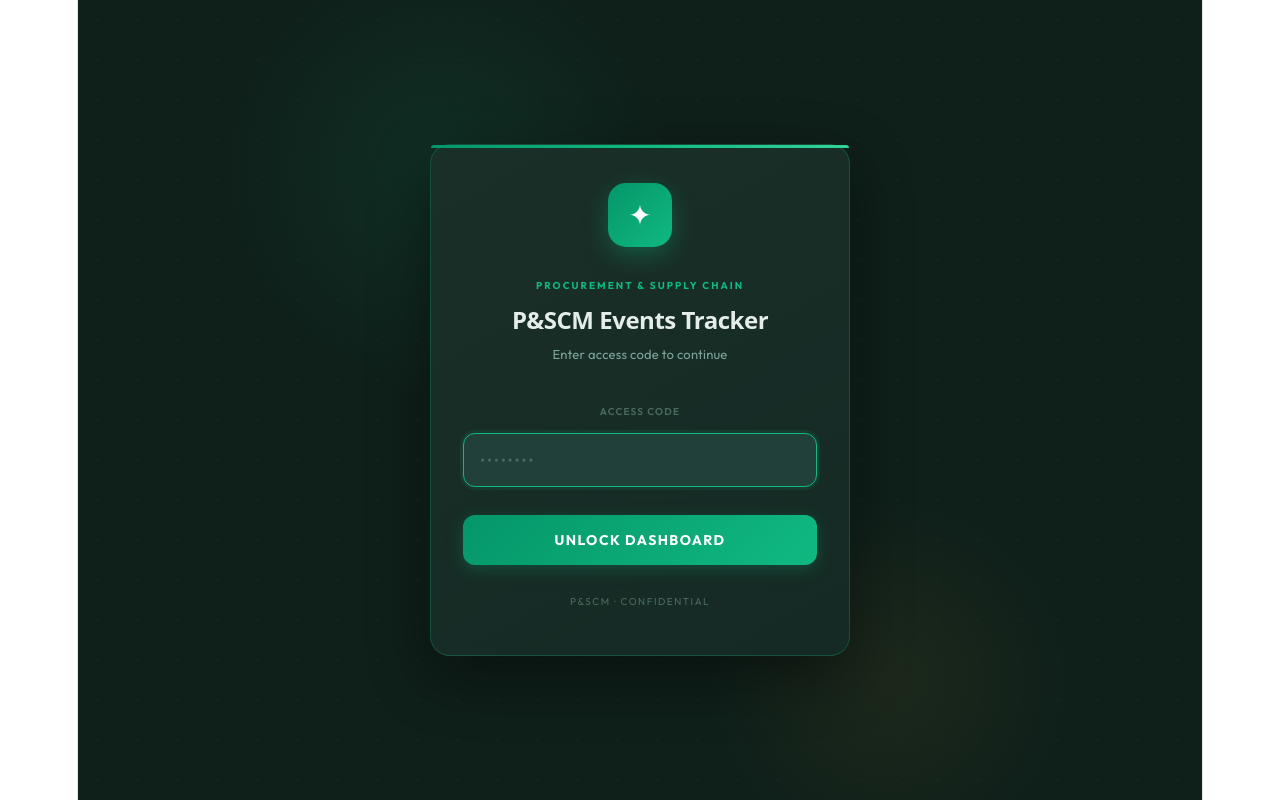
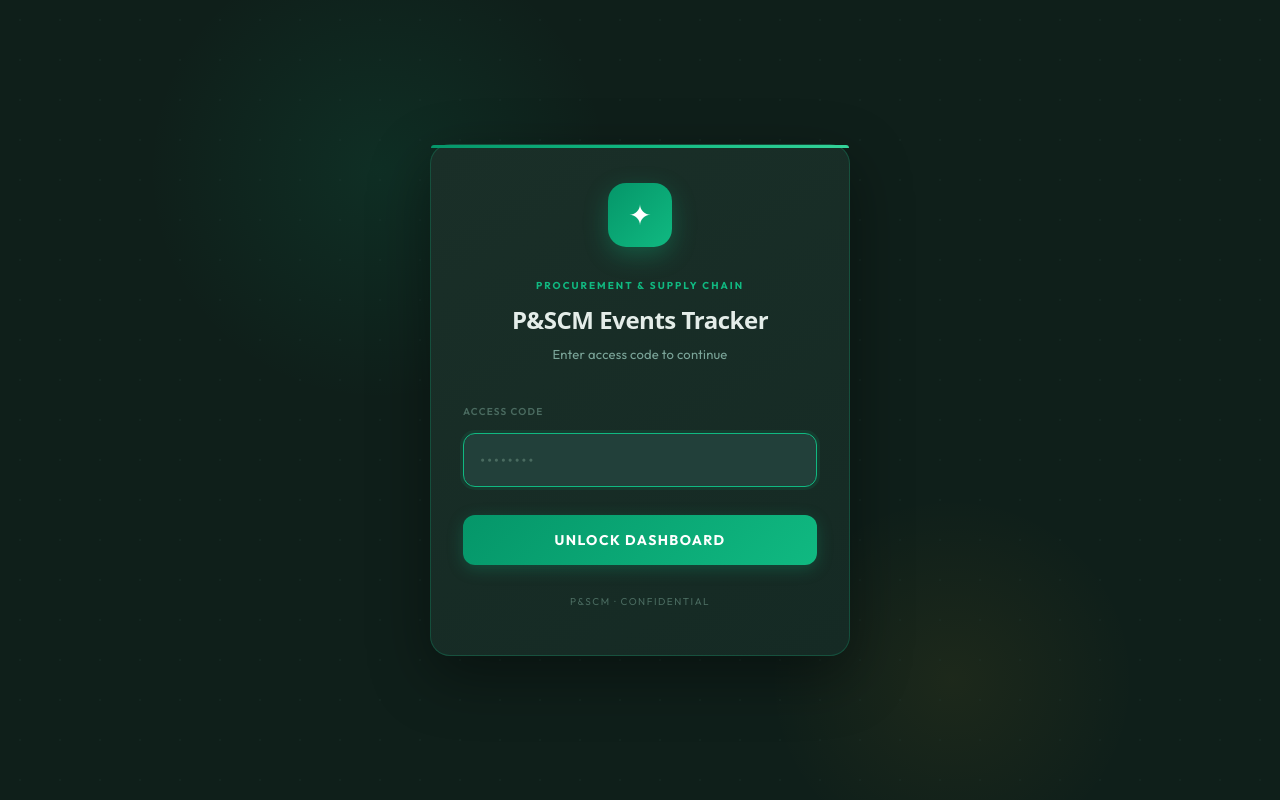
Before and after one commit to Mahaak94/events-dashboard, a React (Vite) app: page / in a window 1280 px wide. Built offline with nearby package versions, Linux system fonts and the light colour scheme.

Commit message:
remove root container width constraint from index.css

```diff
--- a/src/index.css
+++ b/src/index.css
@@ -54,17 +54,6 @@
   margin: 0;
 }
 
-#root {
-  width: 1126px;
-  max-width: 100%;
-  margin: 0 auto;
-  text-align: center;
-  border-inline: 1px solid var(--border);
-  min-height: 100svh;
-  display: flex;
-  flex-direction: column;
-  box-sizing: border-box;
-}
 
 h1,
 h2 {
```
